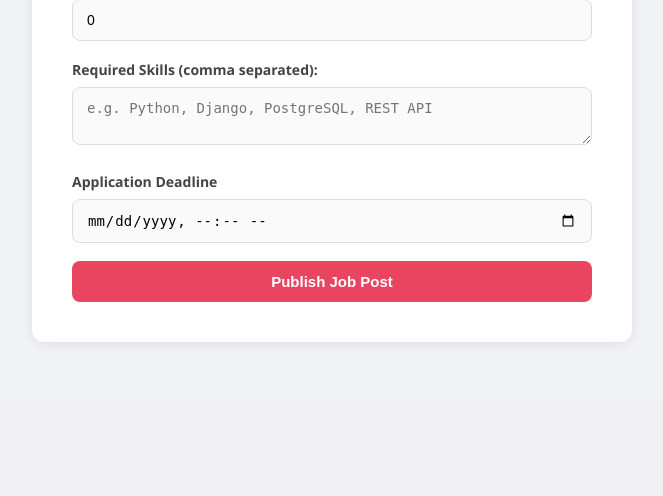
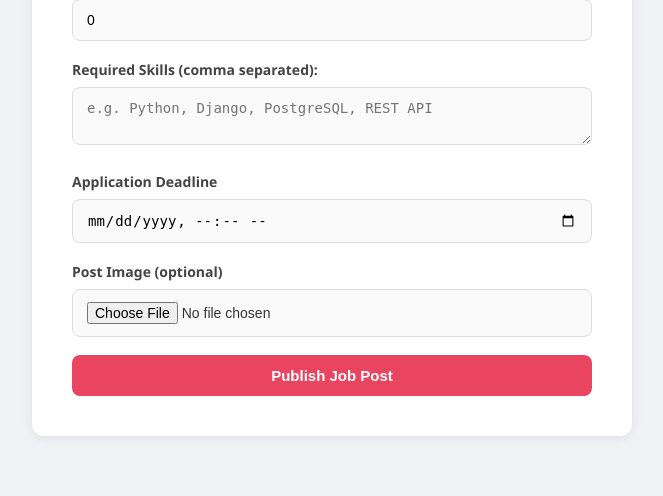
Before and after one commit to Sharmin-Sultana-Shila/JobSphere, a Django app: template templates/recruitments/create_job_post.html in a window 1280 px wide. Shown: the part 904-1400 px from the top of the page, without its empty margins (308-971 px from the left). Before the commit the page ends 1246 px from the top, so only its background shows below. Run offline with Django 5.2, Linux system fonts and the light colour scheme; the template is opened without the code that fills it: values that come from a table or form of the project are taken from there, others are empty.

Commit message:
Add image upload field to job post form
Added an optional image upload field to the job post form.

```diff
--- a/templates/recruitments/create_job_post.html
+++ b/templates/recruitments/create_job_post.html
@@ -7,7 +7,7 @@
     <h2>Create Job Post</h2>
     <p class="subtitle">Fill in the details to post a new job</p>
 
-    <form method="POST">
+    <form method="POST" enctype="multipart/form-data">
         {% csrf_token %}
 
         <div class="form-group">
@@ -55,6 +55,11 @@
             {{ form.deadline }}
         </div>
 
+        <div class="form-group">
+            <label>Post Image (optional)</label>
+            {{ form.image }}
+        </div>
+
         <button type="submit" class="btn btn-primary">Publish Job Post</button>
     </form>
 </div>
```
